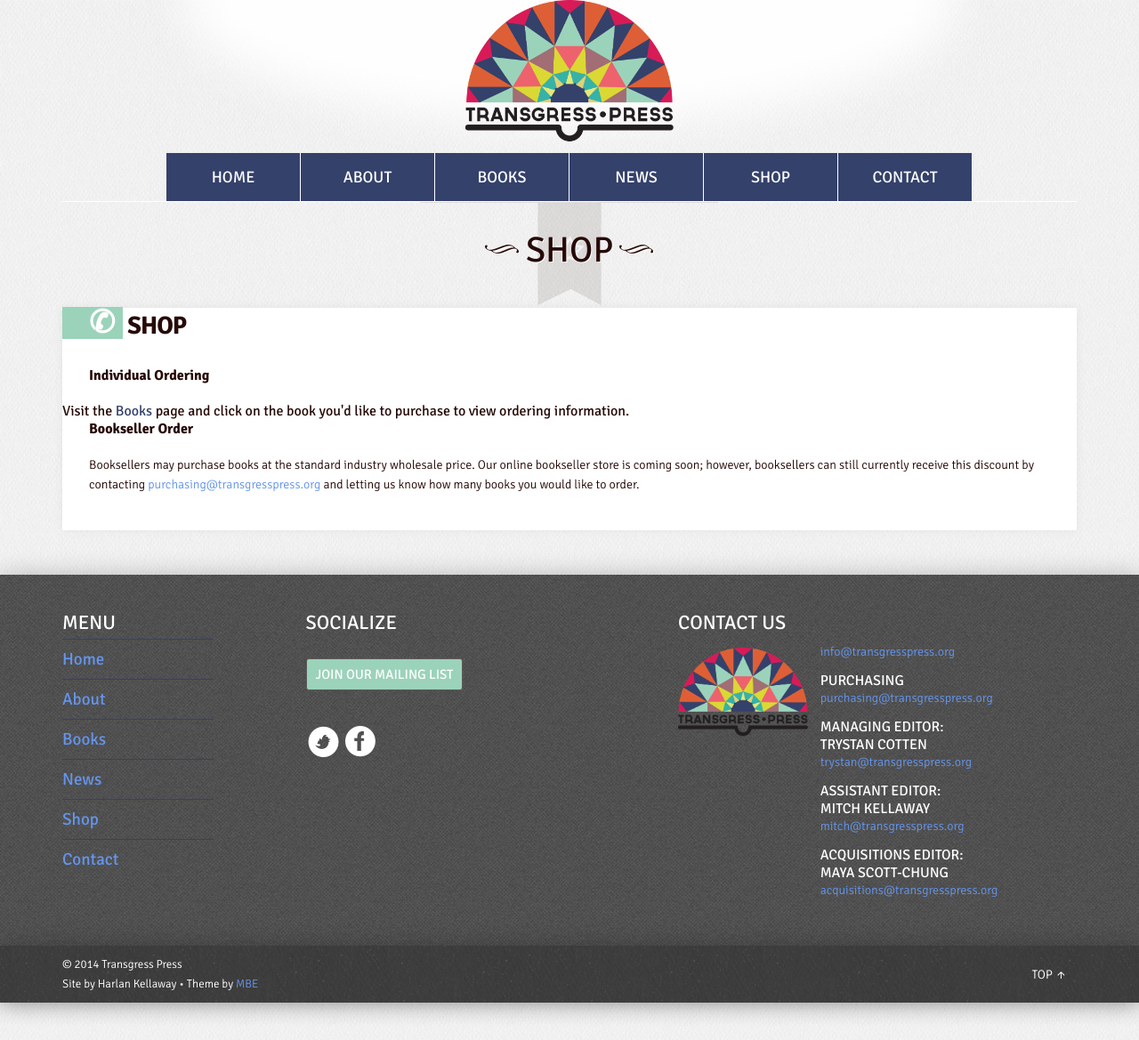
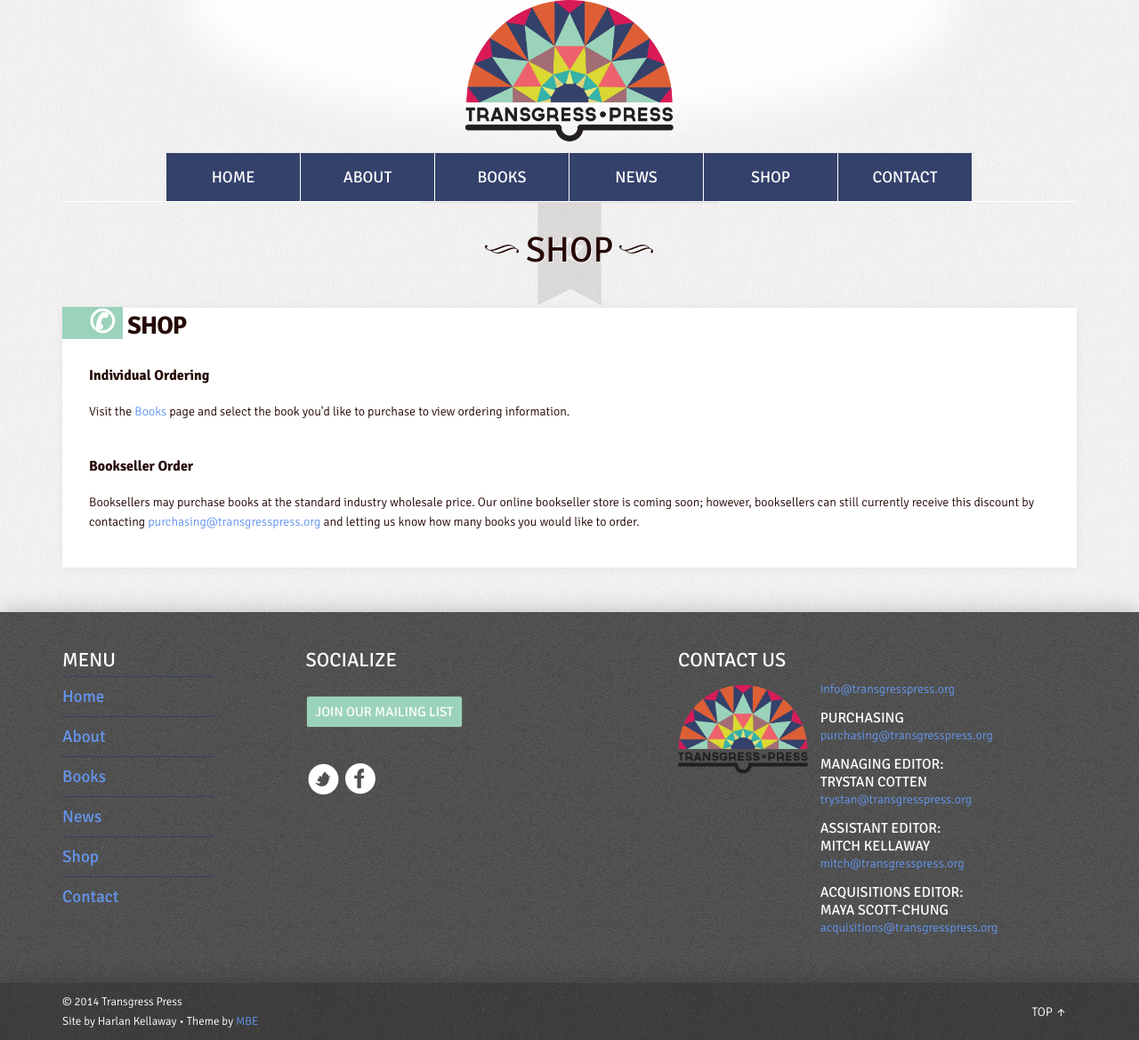
Before and after one commit to transgresspress/transgresspress.github.io, a Jekyll site: the page built from shop/index.html, in a window 1280 px wide. Shown: the whole page at 89% size. Built offline with Jekyll 4.4.1, drawn with Linux system fonts in a browser that asks for light colours.

Commit message:
Updates Shop page

```diff
--- a/_includes/navigation.html
+++ b/_includes/navigation.html
@@ -28,9 +28,9 @@
 					</li>
                                         <li>
 						<a href="/shop">shop</a>
-						<ul class="drop-menu">
+						<!-- <ul class="drop-menu">
 							<li><a href="/shop/box-sets">box sets</a></li>
-						</ul>
+						</ul> -->
 					</li>
 					<li><a href="/contact">contact</a></li>
                                         <li class="clear">&nbsp;</li><!-- clear -->
--- a/shop/index.html
+++ b/shop/index.html
@@ -14,7 +14,7 @@
 
                                                 <br />
 
-						Visit the <a href="/books">Books</a> page and click on the book you'd like to purchase to view ordering information.
+						<p>Visit the <a href="/books">Books</a> page and select the book you'd like to purchase to view ordering information.</p>
 
                                                 <br />
 
```
